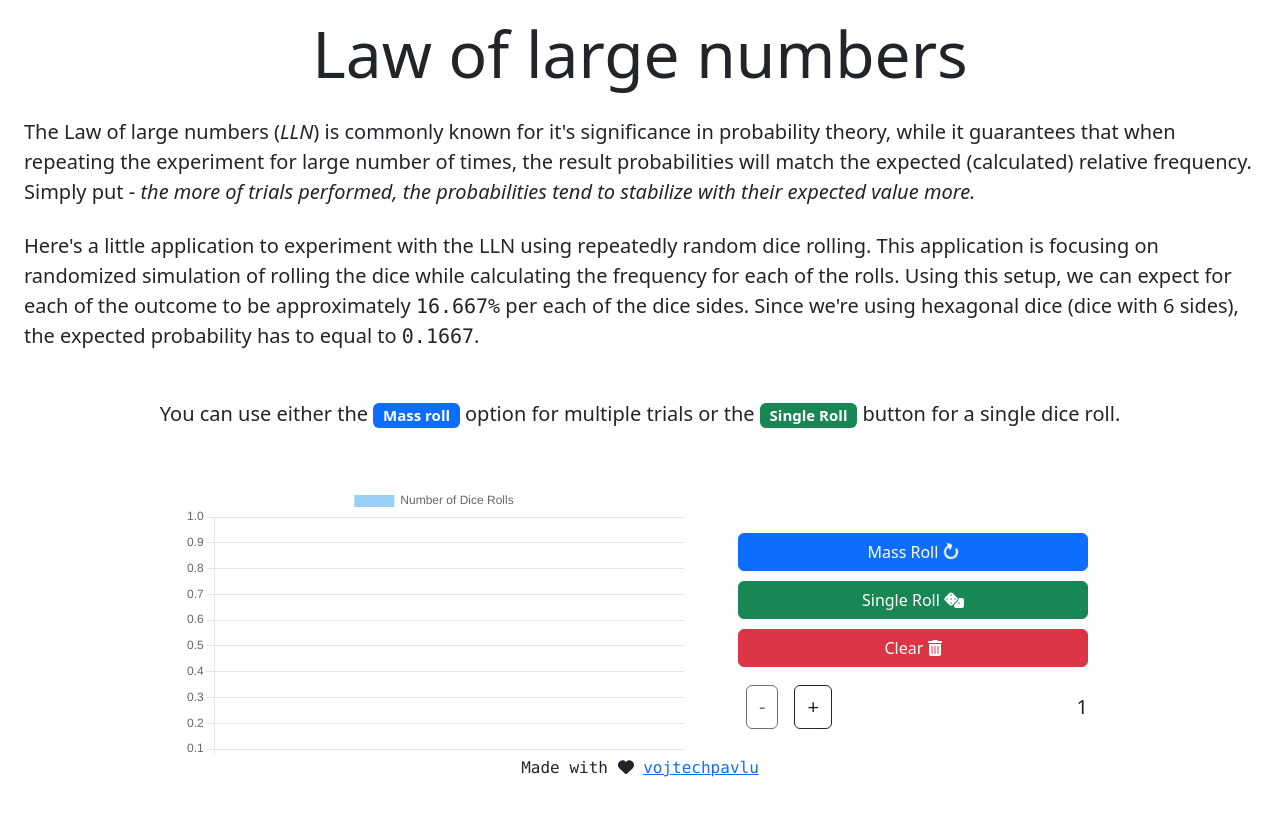
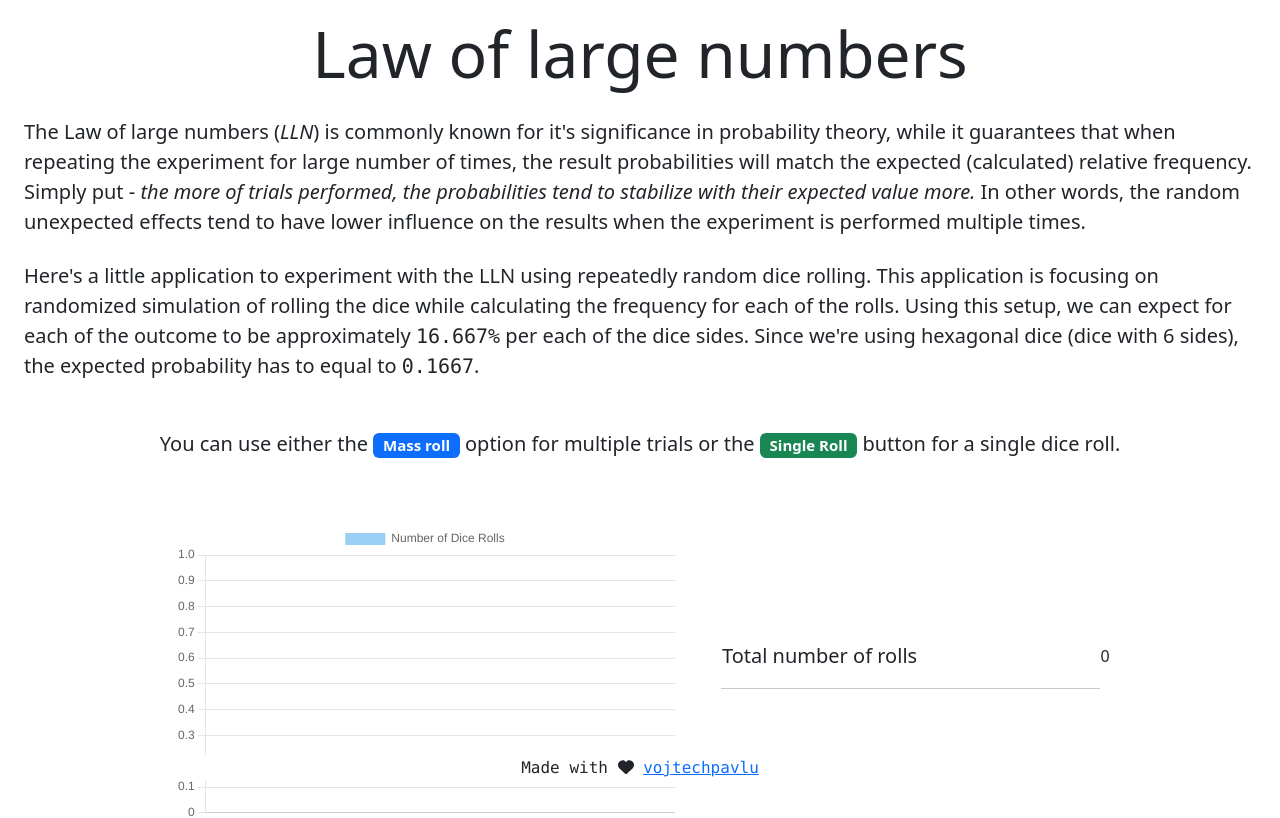
Before and after one commit to vojtechpavlu/law-of-large-numbers, a React (Create React App) app: page / in a window 1280 px wide. Shown: the top 818 px of the page. Built offline with nearby package versions, Linux system fonts and the light colour scheme.

Commit message:
Add statistics (#2)

```diff
--- a/src/component/organism/CountsBarChart.jsx
+++ b/src/component/organism/CountsBarChart.jsx
@@ -13,7 +13,7 @@ const CountsBarChart = ({ listOfValues }) => {
   ].join(', ');
 
   return (
-    <div className="m-2" style={CONTAINER_STYLE}>
+    <div className="m-3" style={CONTAINER_STYLE}>
       <Bar data={counts} options={options} />
     </div>
   );
--- /dev/null
+++ b/src/component/organism/Statistics.jsx
@@ -0,0 +1,77 @@
+import {mapToDiceIcon} from "../../utils/iconMapper";
+import {FontAwesomeIcon} from "@fortawesome/react-fontawesome";
+
+
+const Statistics = ({listOfValues}) => {
+  return (
+    <div style={STYLE}>
+      <table style={{width: "100%"}}>
+        <tr>
+          <td className="lead">Total number of rolls</td>
+          <td>{formatNumber(listOfValues.length)}</td>
+        </tr>
+
+        <hr />
+
+        {mapProbabilitiesTableRecords(listOfValues)}
+      </table>
+
+    </div>
+  );
+};
+
+export default Statistics;
+
+const STYLE = {
+  width: "400px"
+}
+
+const group = (listOfValues) => {
+  const result = {}
+
+  listOfValues.forEach(
+    (value) =>
+      (result[value] = result[value] ? result[value] + 1 : 1)
+  )
+
+  return result;
+}
+
+const probabilityPerResult = (listOfValues) => {
+  const length = listOfValues.length
+  const grouped = group(listOfValues)
+  const probabilities = {}
+
+  Object.keys(grouped).forEach((key) => probabilities[key] = grouped[key] / length)
+
+  return probabilities
+}
+
+const roundToPlaces = (num, places = 5) => {
+  return num.toFixed(places)
+}
+
+const formatNumber = (num) => {
+  return num.toString().replace(/\B(?=(\d{3})+(?!\d))/g, ' ')
+}
+
+
+const mapProbabilitiesTableRecords = (listOfValues) => {
+  const groupedProbabilities = probabilityPerResult(listOfValues);
+
+  return Object.keys(groupedProbabilities).map(
+    (key) => {
+      const icon = mapToDiceIcon(key).icon
+      const prob = groupedProbabilities[key];
+
+      return (
+        <tr>
+          <td className="lead text-muted">
+            Probability of <FontAwesomeIcon icon={icon} />
+          </td>
+          <td>{roundToPlaces(prob)}</td>
+        </tr>
+      )
+    }
+  )
+}
--- a/src/component/page/MainPage.jsx
+++ b/src/component/page/MainPage.jsx
@@ -4,6 +4,7 @@ import { INITIAL_STATE, rollReducer } from '../../utils/diceReducer';
 import Controller from '../molecule/Controller';
 import { Badge } from 'react-bootstrap';
 import Footer from '../atom/Footer';
+import Statistics from "../organism/Statistics";
 
 const MainPage = () => {
   const [state, dispatch] = useReducer(rollReducer, INITIAL_STATE);
@@ -21,7 +22,8 @@ const MainPage = () => {
         <em>
           the more of trials performed, the probabilities tend to stabilize with
           their expected value more.
-        </em>
+        </em> In other words, the random unexpected effects tend to have lower influence on
+        the results when the experiment is performed multiple times.
       </p>
 
       <p className="lead m-4">
@@ -42,6 +44,7 @@ const MainPage = () => {
 
       <div style={STYLE}>
         {state.rolls ? <CountsBarChart listOfValues={state.rolls} /> : null}
+        <Statistics listOfValues={state.rolls} />
         <Controller state={state} dispatch={dispatch} />
       </div>
 
```
